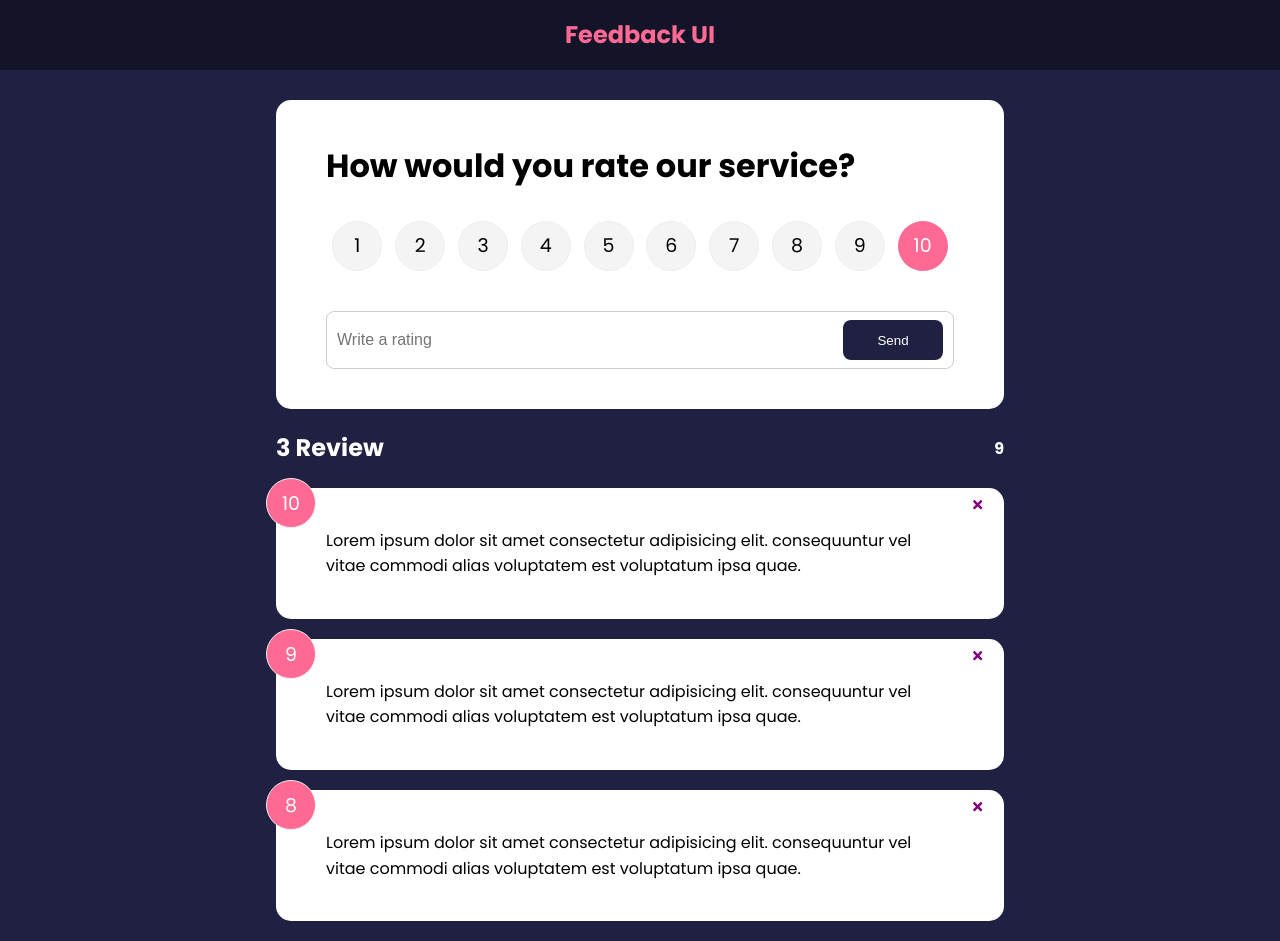
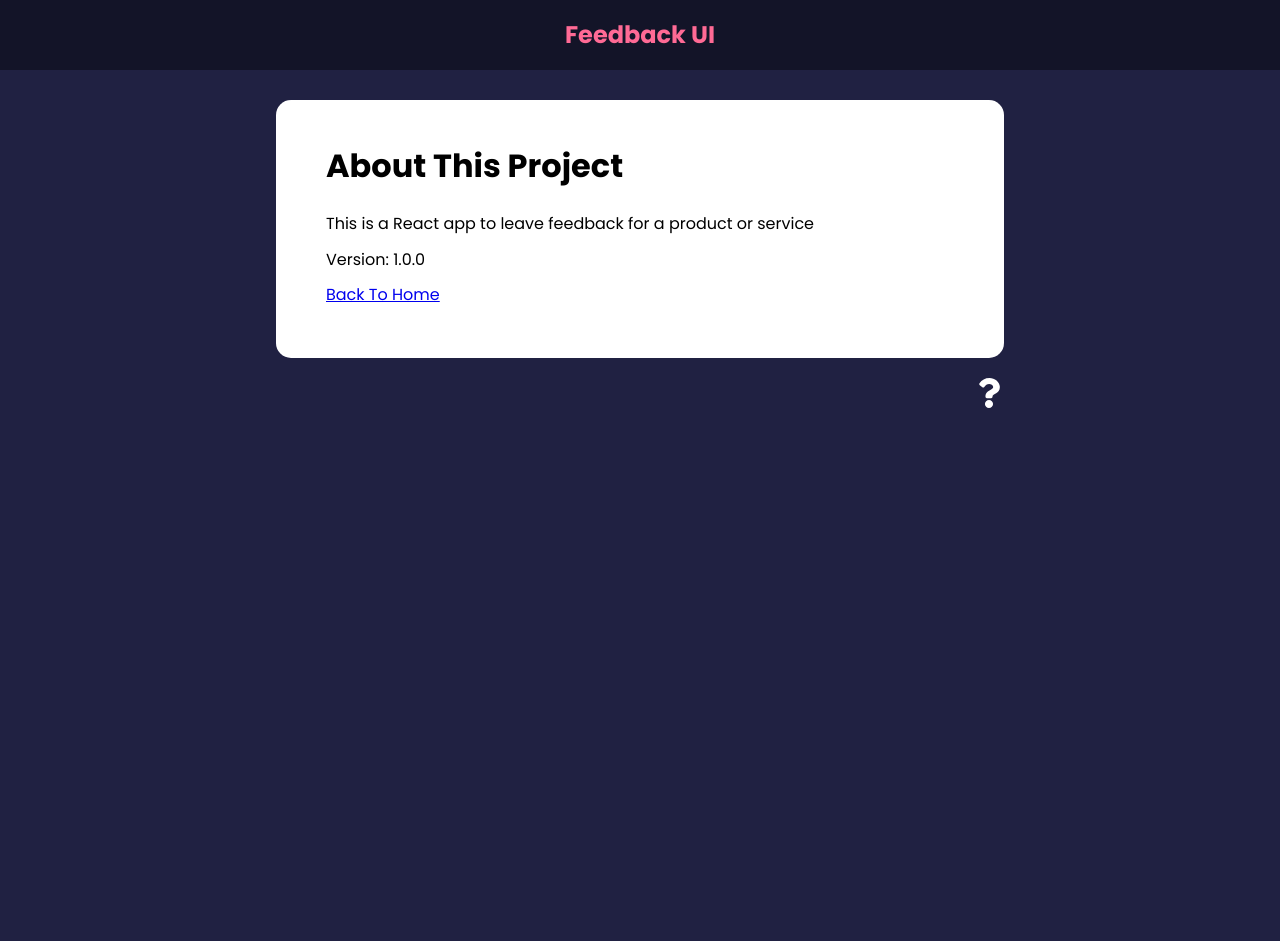
Before and after one commit to KonstantinaStrantzali/Review-app-React, a React (Create React App) app in the folder react-components/: page /about in a window 1280 px wide. After the commit the page ends 800 px from the top, so only its background shows below. Built offline with nearby package versions, Linux system fonts and the light colour scheme.

Commit message:
created routs to link pages

```diff
--- a/react-components/package.json
+++ b/react-components/package.json
@@ -9,6 +9,7 @@
     "react": "^17.0.1",
     "react-dom": "^17.0.1",
     "react-icons": "^4.4.0",
+    "react-router-dom": "^6.4.0",
     "react-scripts": "4.0.1",
     "uuid": "^9.0.0",
     "web-vitals": "^0.2.4"
--- a/react-components/src/App.js
+++ b/react-components/src/App.js
@@ -1,10 +1,14 @@
 import './App.css';
+import { BrowserRouter as Router, Route, Routes } from 'react-router-dom'
+import { v4 as uuidv4} from 'uuid'
 import { useState } from 'react'
 import Header from './components/Header'
 import FeedbackData from './data/FeedbackData'
 import FeedbackList from './components/FeedbackList';
 import FeedbackStats from './components/FeedbackStats';
 import FeedbackForm from './components/FeedbackForm';
+import AboutPage from './pages/AboutPage';
+import AboutIconLink from './components/AboutIconLink';
 
 function App() {
   const [feedback, setFeedback] = useState(FeedbackData);
@@ -20,15 +24,24 @@
     setFeedback([newFeedback, ...feedback])
   }
   return (
-    <>
+    <Router>
     <Header/>
     <div className="container">
-      <FeedbackForm handleAdd = {addFeedback}></FeedbackForm>
-      <FeedbackStats feedback = {feedback}></FeedbackStats>
-      <FeedbackList feedback={feedback} handleDelete={deleteFeedback}></FeedbackList>
+      <Routes>
+        <Route path ='/' element = {
+          <>
+          <FeedbackForm handleAdd = {addFeedback}></FeedbackForm>
+          <FeedbackStats feedback = {feedback}></FeedbackStats>
+          <FeedbackList feedback={feedback} handleDelete={deleteFeedback}></FeedbackList>
+          </>
+        }>
 
+      </Route>
+    <Route path='/about' element= {<AboutPage />}>This is the about Route</Route>
+    </Routes>
+    <AboutIconLink/>
     </div>
-    </>
+    </Router>
   );
 }
 
--- /dev/null
+++ b/react-components/src/components/AboutIconLink.js
@@ -0,0 +1,14 @@
+import { FaQuestion } from 'react-icons/fa'
+import { Link } from 'react-router-dom'
+
+function AboutIconLink() {
+  return (
+    <div className='about-link'>
+      <Link to='/about'>
+        <FaQuestion size={30} />
+      </Link>
+    </div>
+  )
+}
+
+export default AboutIconLink
--- a/react-components/src/components/FeedbackForm.js
+++ b/react-components/src/components/FeedbackForm.js
@@ -1,11 +1,10 @@
-import { v4 as uuidv4} from 'uuid'
 import React from 'react'
 import Card from './shared/Card'
 import Button from './shared/Button'
 import {useState} from 'react'
 import RatingSelect from './RatingSelect'
 
-function FeedbackForm(handleAdd) {
+function FeedbackForm({handleAdd}) {
     const [text, setText] = useState('')
     const [btnDisable, setBtnDisable] = useState(true)
     const [message, setMessage] = useState("")
@@ -39,7 +38,7 @@
   return (
 
     <Card>
-        <form onSubmit = {handleSubmit}>
+        <form onSubmit={handleSubmit}>
         <h1>How would you rate our service?</h1>
        <RatingSelect select={setRating} selected={rating}></RatingSelect>
         <div className='input-group'>
--- /dev/null
+++ b/react-components/src/pages/AboutPage.js
@@ -0,0 +1,20 @@
+import { Link } from 'react-router-dom'
+import Card from '../components/shared/Card'
+
+function AboutPage(props) {
+  return (
+    <Card>
+      <div className='about'>
+        <h1>About This Project</h1>
+        <p>This is a React app to leave feedback for a product or service</p>
+        <p>Version: 1.0.0</p>
+
+        <p>
+          <Link to='/'>Back To Home</Link>
+        </p>
+      </div>
+    </Card>
+  )
+}
+
+export default AboutPage
```
Also changed, not shown: 2 other files (tests, documents, lock files or other folders).
